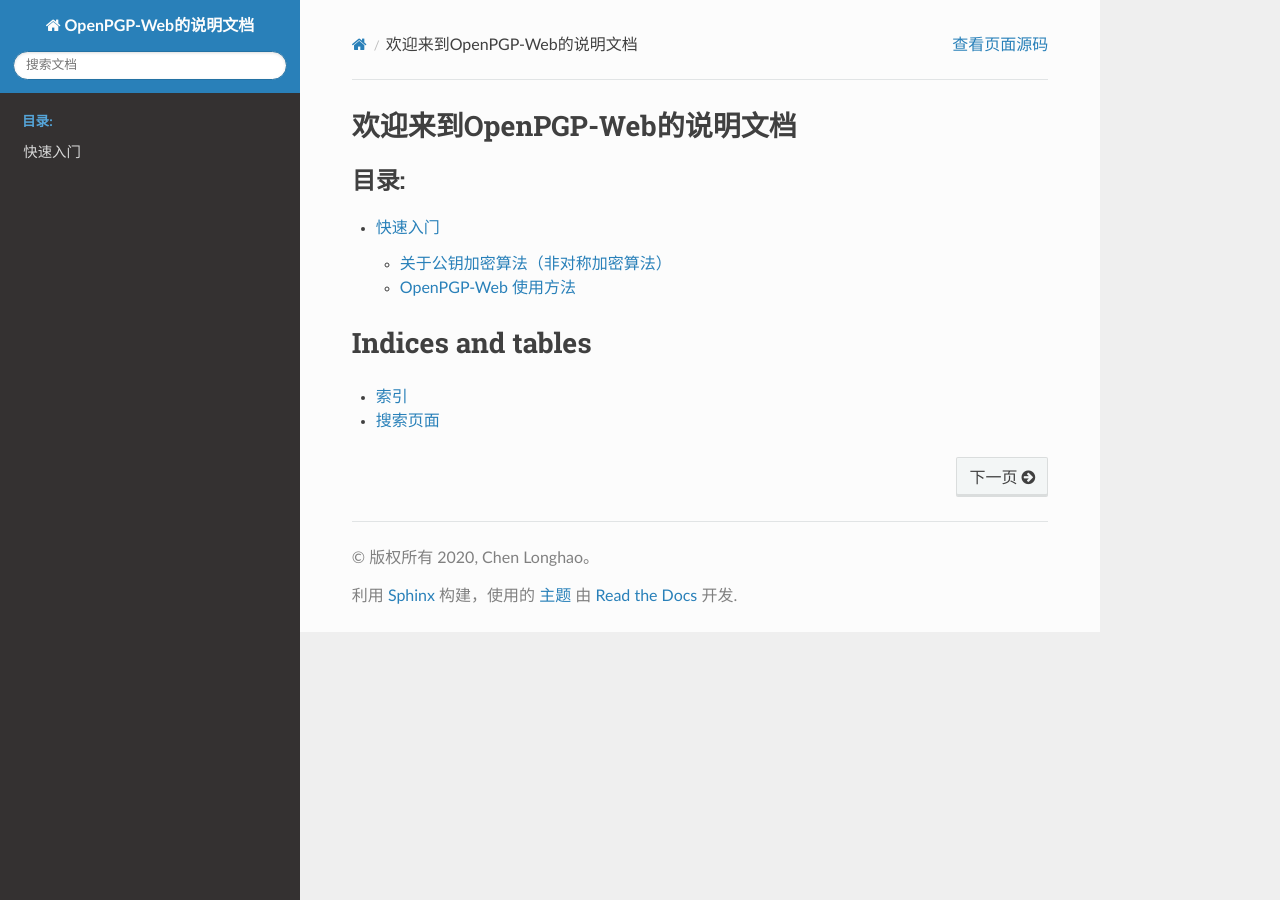
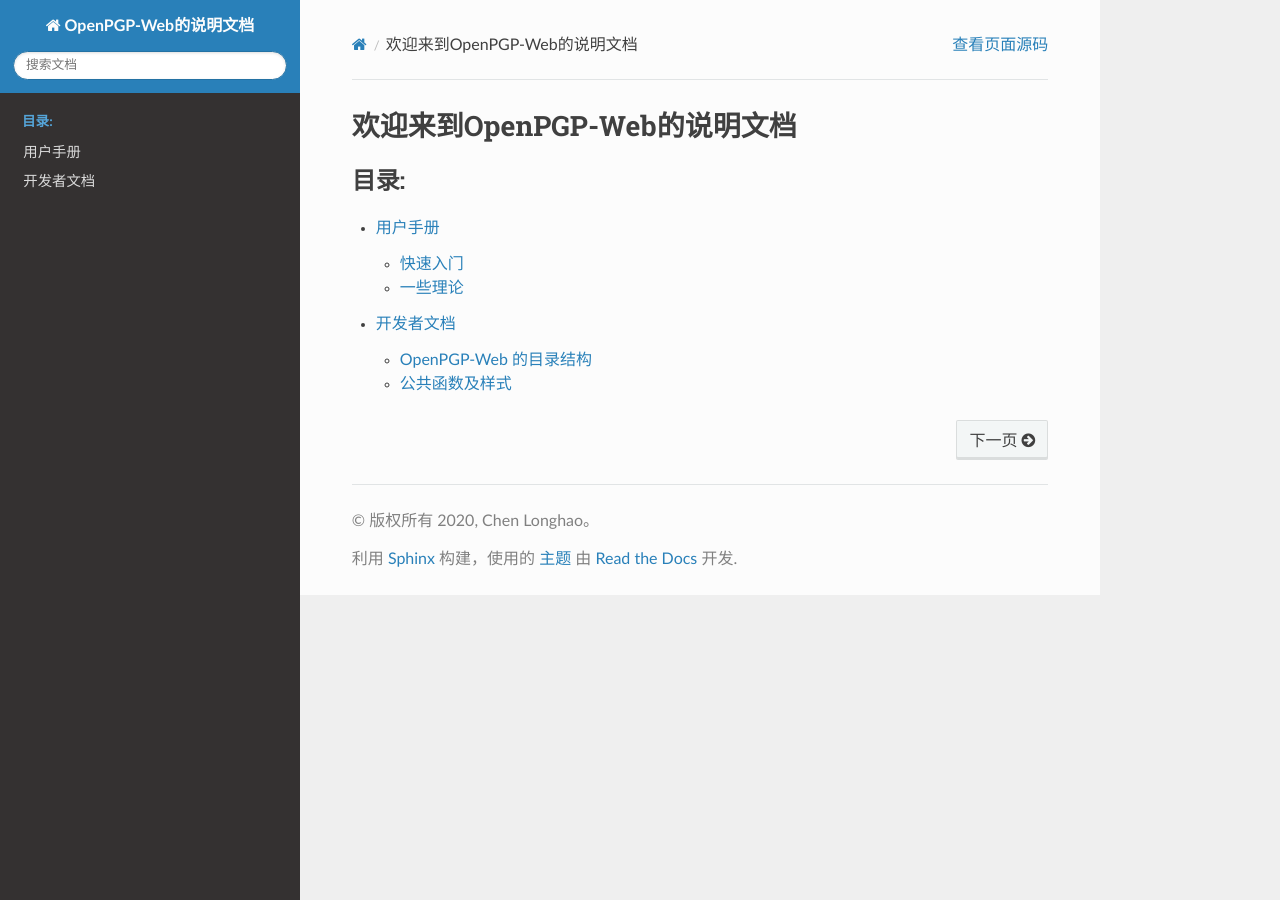
Before and after one commit to Longhao-Chen/OpenPGP-Web, a Sphinx documentation site: the page built from doc/index.rst, in a window 1280 px wide. Built offline with Sphinx 7.4.7 and the Read the Docs theme 2.0.0, drawn with Linux system fonts in a browser that asks for light colours; part of the change alters nothing that is shown.

Commit message:
在文档中添加了 关于OpenPGP 和 关于本程序的安全性
整理和优化文档

添加开发者文档

```diff
--- a/doc/conf.py
+++ b/doc/conf.py
@@ -39,8 +39,7 @@ release = u''
 # extensions coming with Sphinx (named 'sphinx.ext.*') or your custom
 # ones.
 extensions = [
-    'sphinx.ext.autodoc',
-    'sphinx.ext.mathjax',
+#    'sphinx.ext.mathjax',
 ]
 
 # Add any paths that contain templates here, relative to this directory.
--- a/doc/index.rst
+++ b/doc/index.rst
@@ -1,13 +1,10 @@
+=============================
 欢迎来到OpenPGP-Web的说明文档
 =============================
 
 .. toctree::
-   用户手册/快速入门
    :maxdepth: 2
    :caption: 目录:
 
-Indices and tables
-==================
-
-* :ref:`genindex`
-* :ref:`search`
+   用户手册/index
+   开发者文档/index
--- /dev/null
+++ b/doc/开发者文档/index.rst
@@ -0,0 +1,10 @@
+==========
+开发者文档
+==========
+
+.. toctree::
+   :maxdepth: 2
+   :caption: 目录
+
+   目录结构
+   公共函数及样式
--- /dev/null
+++ b/doc/开发者文档/公共函数及样式.rst
@@ -0,0 +1,49 @@
+**************
+公共函数及样式
+**************
+公共的函数
+^^^^^^^^^^
+.. note::
+    res为返回的数据
+
+js/storepri.js
+---------------
+
+    =============================   =============================  ==========================================
+     函数原型                         用途                           说明
+    =============================   =============================  ==========================================
+     PriSessSave(name,pri)           保存私钥到临时存储               ``name`` 为私钥别名， ``pri`` 为私钥数据
+     PriLocalSave(name,pri)          保存私钥数据到长期储存            ``name`` 为私钥别名， ``pri`` 为私钥数据
+     PriReadIndex()                  返回私钥索引                     ``res[0]`` 为名称， ``res[1]`` 为id号
+     PriRead(id)                     返回指定的私钥数据                ``id`` 为id号
+     PriDel(id)                      删除指定的私钥                    ``id`` 为id号
+     PriDelAll()                     删除所有的私钥
+    =============================   =============================  ==========================================
+
+js/storepub.js
+---------------
+
+    =============================   =============================  ==========================================
+     函数原型                         用途                           说明
+    =============================   =============================  ==========================================
+     PubSave(name,pub)               保存公钥到长期存储               ``name`` 为公钥别名， ``pub`` 为公钥数据
+     PubReadIndex()                  返回公钥索引                     ``res[0]`` 为名称， ``res[1]`` 为id号
+     PubRead(id)                     返回指定的公钥数据                ``id`` 为id号
+     PubDel(id)                      删除指定的公钥                    ``id`` 为id号
+     PubDelAll()                     删除所有的公钥
+    =============================   =============================  ==========================================
+
+公共的样式
+^^^^^^^^^^
+
+css/style.css
+--------------
+
+    =============================   ============================================================================
+     类名或元素名                     用途和说明
+    =============================   ============================================================================
+     .textarea-inherit               用于文本域
+     .input-inherit                  用于输入文本框
+     .center                         用于内部元素要居中的元素
+     .btn                            用于按钮
+    =============================   ============================================================================
--- /dev/null
+++ b/doc/开发者文档/目录结构.rst
@@ -0,0 +1,43 @@
+***********************
+OpenPGP-Web 的目录结构
+***********************
+
+一级目录结构
+------------
+.. code-block:: none
+
+    .
+    |-cleartextsign.html    创建明文签名模块
+    |-cleartextverify.html  验证明文签名模块
+    |-css/   放置大部分独立的css文件
+    |-decrypt.html  解密模块
+    |-doc/   文档
+    |-encrypt.html  加密模块
+    |-index.html    首页
+    |-js/   放置大部分独立的JavaScript文件
+    |-keymanage.html    密钥管理模块
+    |-LICENSE   许可证
+    |-Makefile  Makefile文件，目前用来编译文档
+    |-README.md 项目的简单介绍
+
+二级及更高目录结构
+------------------
+css/
+^^^^
+.. code-block:: none
+
+    css/
+       |-style.css 全局样式文件，几乎所有的界面都会包含这个文件
+
+doc/
+^^^^
+这个目录主要就是一些文档，使用 Sphinx ，主题为 sphinx_rtd_theme
+
+js/
+^^^
+.. code-block:: none
+
+    js/
+      |-config.js   配置文件
+      |-storepri.js 对私钥的读取 储存 删除有关的函数
+      |-storepub.js 对公钥的读取 储存 删除有关的函数
--- /dev/null
+++ b/doc/用户手册/index.rst
@@ -0,0 +1,10 @@
+=========
+用户手册
+=========
+
+.. toctree::
+   :maxdepth: 2
+   :caption: 目录:
+
+   快速入门
+   一些理论
--- /dev/null
+++ b/doc/用户手册/一些理论.rst
@@ -0,0 +1,36 @@
+*********
+一些理论
+*********
+这一节主要说明非对称加密的一些算法和 OpenPGP 为提高速度所使用的一些方法。
+
+非对称加密
+------------
+非对称加密与传统的对称加密有很大的不同，对称加密算法加密密钥就是解密密钥，所以密钥的传递就会有很大的困难，
+对称加密算法较常用的是 AES 算法。
+而非对称加密算法会有两个密钥，一个是公钥，一个是私钥，这两个密钥在数学上是等价的，只是人为的根据是否公开而
+分为公钥和私钥，信息由其中的一个密钥加密后，能且只能由另一个密钥解密，非对称加密算法中较常用的就是 RSA 算法。
+
+提高非对称加密的速度
+---------------------
+非对称加密和对称加密相比，最大的不足就是速度，据说，使用 RSA 加密一个1 GiB 的文件需要大约1小时。
+在对称加密中，密钥的传递是最主要的问题，所以 OpenPGP 使用对称加密算法加密信息，然后再用非对称加密算法加密对称加密的密钥；
+解密时，先使用私钥解密对称加密的密钥，然后再使用解密出的密钥解密使用对称加密算法加密的信息。这样就可以大大提高加密解密的速度。
+
+数字签名
+---------
+散列函数
+^^^^^^^^^
+散列函数可以从一段信息中生成一段固定长度的信息，如果源信息发生改变，那么生成的散列信息通常情况下会很大的发生改变。
+虽然两组不同的信息是可能生成相同的散列值，但对于一个良好的散列函数来说，这种可能性可以忽略不计，
+所以可以认为从一段信息中生成的散列值是独一无二的。
+
+签名过程
+^^^^^^^^
+    1. 对明文信息通过散列函数生成散列值。
+    2. 通过私钥对散列值进行加密，加密后的信息就是生成的签名。
+
+签名验证过程
+^^^^^^^^^^^^
+    1. 对明文信息通过散列函数生成散列值。
+    2. 通过公钥解密加密后的散列值。
+    3. 对比两组散列值，如果一致，则签名有效，信息未被篡改，否则说明信息已被篡改。
--- a/doc/用户手册/快速入门.rst
+++ b/doc/用户手册/快速入门.rst
@@ -1,5 +1,6 @@
+*********
 快速入门
-========
+*********
 OpenPGP-Web 是一个符合 OpenPGP 标准的非对称加密程序，如果您了解非对称加密算法或之前使用过 GnuPG 您可以跳过此章节。
 
 关于公钥加密算法（非对称加密算法）
@@ -10,9 +11,20 @@ OpenPGP-Web 是一个符合 OpenPGP 标准的非对称加密程序，如果您
 	* 私钥：**此密钥需要严格保密** ，私钥可以解密由相对应公钥加密的信息，也可以对信息进行数字签名。
 	* 吊销密钥： **此密钥也需要严格保密** ，如果你的私钥发生泄露，你可以用此密钥撤销别人对你的公钥的信任。
 	* 密钥对：指相配套的公钥和私钥和吊销密钥。
-	* 数字签名：数字签名就是使用私钥对被签名的信息生成一段特殊信息，这段信息只能由这把私钥生成并可以由相对应的公钥验证，如果信息被篡改，那么验证就会发现问题。所以数字签名保证了信息的不可篡改性和不可抵赖性。
+	* 数字签名：数字签名就是使用私钥对被签名的信息生成一段特殊信息，这段信息只能由这把私钥生成并可以由相对应的公钥验证，
+	  如果信息被篡改，那么验证就会发现问题。所以数字签名保证了信息的不可篡改性和不可抵赖性。
 	* 明文：未被加密的信息。
-	* 密文：被加密的信息
+	* 密文：被加密的信息。
+
+关于OpenPGP
+------------
+	OpenPGP 是一种加密的标准，并不是一种特定的软件。
+
+	这个加密标准由IETF(Internet Engineering Task Force)制定, 标准原文见 `RFC4880 <http://www.ietf.org/rfc/rfc4880.txt>`_。
+
+	根据这个标准有很多的相关的软件的实现，本程序就是其中的一个实现，在所有实现中最出名的就是 ``GnuPG`` ，
+	所有符合 OpenPGP 标准的实现都可以相互兼容，也就是说你使用本程序加密的信息是可以用 GnuPG 及其他符合 OpenPGP 规范的程序进行解密，
+	同理，使用 GnuPG 及其他符合 OpenPGP 规范的程序加密的信息也可以用本程序解密。
 
 OpenPGP-Web 使用方法
 ---------------------
@@ -20,7 +32,7 @@ OpenPGP-Web 使用方法
 ^^^^^^^^^^^^^^^^^
 	1. 进入 ``密钥管理`` 中的 ``生成一个密钥对``。
 	2. 在 ``姓名`` 处输入你的姓名，在 ``电子邮件`` 处输入你的电子邮件（如果你没有你可以将此项留空），在 ``私钥密码`` 处输入你要设置的私钥密码。
-	3. 上述设置完成后，点击 ``确认生成此密钥`` ，这时程序就会开始生成密钥对，生成过程中可能会需要一些时间，但应该会在10秒内完成。
+	3. 上述设置完成后，点击 ``确认生成此密钥`` ，这时程序就会开始生成密钥对，生成过程中可能会需要一些时间，但应该会在30秒内完成。
 	4. 密钥对生成后，你可以在下方选择复制密钥或保存密钥。
 
 2.如何给别人加密信息
@@ -29,7 +41,8 @@ OpenPGP-Web 使用方法
 	2. 回到主页面，进入 ``文本加密`` 。
 	3. 在 ``请选择公钥`` 处选择对方的公钥。
 	4. 在 ``请选择私钥`` 处选择你要签名用的私钥并在下方输入私钥密码，如果你没有私钥或不想进行数字签名，你可以勾选 ``禁用签名`` 。
-	5. 在 ``请输入要加密信息`` 中输入你要加密的信息，输入完成后，点击 ``加密和签名`` （如果禁用签名则为 ``加密`` ），加密完成后，在下方就会出现加密后的信息，你现在就可以把这个信息发送给对方。
+	5. 在 ``请输入要加密信息`` 中输入你要加密的信息，输入完成后，点击 ``加密和签名`` （如果禁用签名则为 ``加密`` ），
+	   加密完成后，在下方就会出现加密后的信息，你现在就可以把这个信息发送给对方。
 
 3.如何解密被加密的信息
 ^^^^^^^^^^^^^^^^^^^^^^^
@@ -50,3 +63,10 @@ OpenPGP-Web 使用方法
 	1. 添加签名者的公钥。
 	2. 进入 ``验证明文签名`` ，在 ``请选择公钥`` 处选择签名者的公钥。
 	3. 在 ``请粘贴签名信息`` 处粘贴要验证的明文签名，完成后点击 ``验证`` ，如果没有错误则会在界面下方显示 ``签名有效`` 否则就会出现相应的报错信息。
+
+关于本程序的安全性
+^^^^^^^^^^^^^^^^^^
+	本程序的加密解密以及签名操作使用的是 OpenPGP.js 库，这个库经过了多次的安全审核，安全性是可以保证的。
+
+	本程序的其他部分是由我编写的，所有的操作和数据均在你使用的浏览器中保存，不会有任何数据被上传到网络，
+	程序的源代码都可以在 https://github.com/chenlhlinux/OpenPGP-Web 找到，欢迎进行审核。
```
